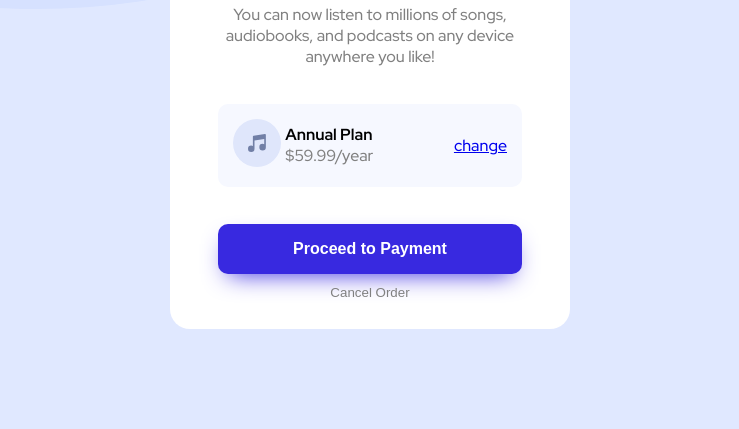
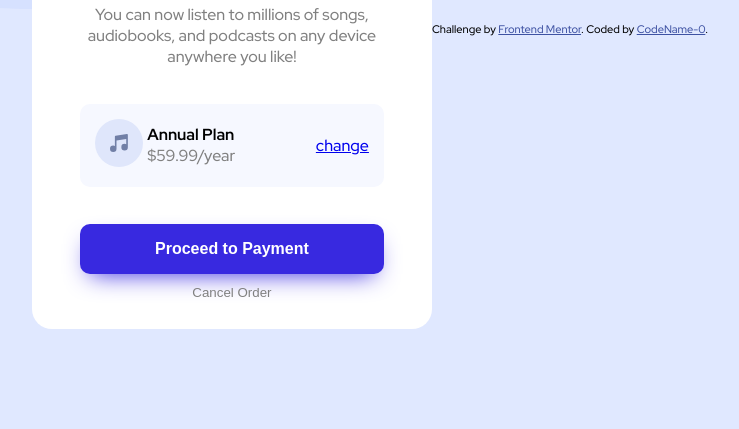
Before and after one commit to Code-Name-0/order-summary, a plain HTML site: page index.html in a window 1280 px wide. Shown: the part 379-808 px from the top of the page, without its empty margins (270-1009 px from the left). Drawn offline with Linux system fonts and the light colour scheme.

Commit message:
added main role

```diff
--- a/index.html
+++ b/index.html
@@ -34,7 +34,7 @@
     </style>
   </head>
   <body>
-    <div class="main-card">
+    <div class="main-card" role="main">
       <div class="dancer">
         <img src="./images/illustration-hero.svg" alt="" />
       </div>
@@ -70,9 +70,9 @@
       </div>
     </div>
 
-    <!--<div class="attribution">
+    <div class="attribution">
     Challenge by <a href="https://www.frontendmentor.io?ref=challenge" target="_blank">Frontend Mentor</a>.
-    Coded by <a href="#">Your Name Here</a>.
-  </div>-->
+    Coded by <a href="#">CodeName-0</a>.
+  </div>
   </body>
 </html>
```
